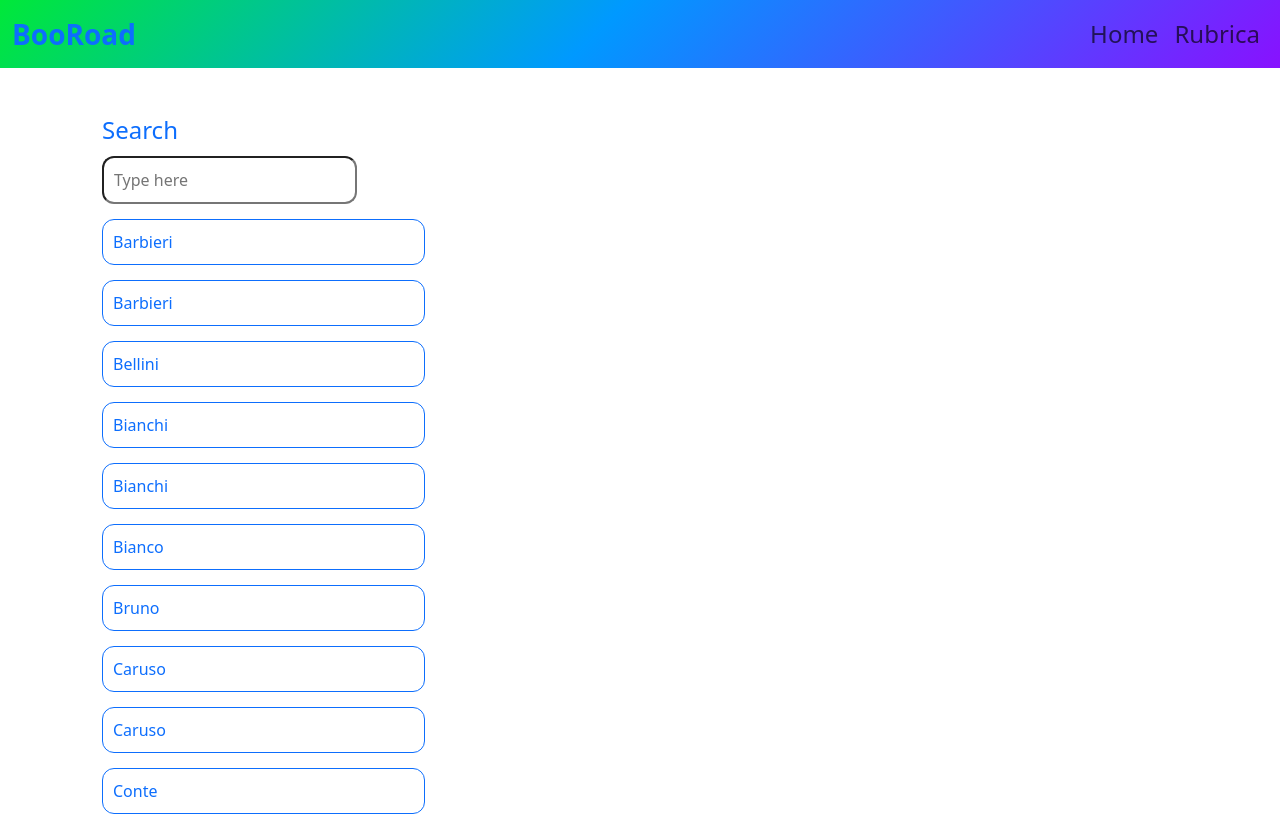
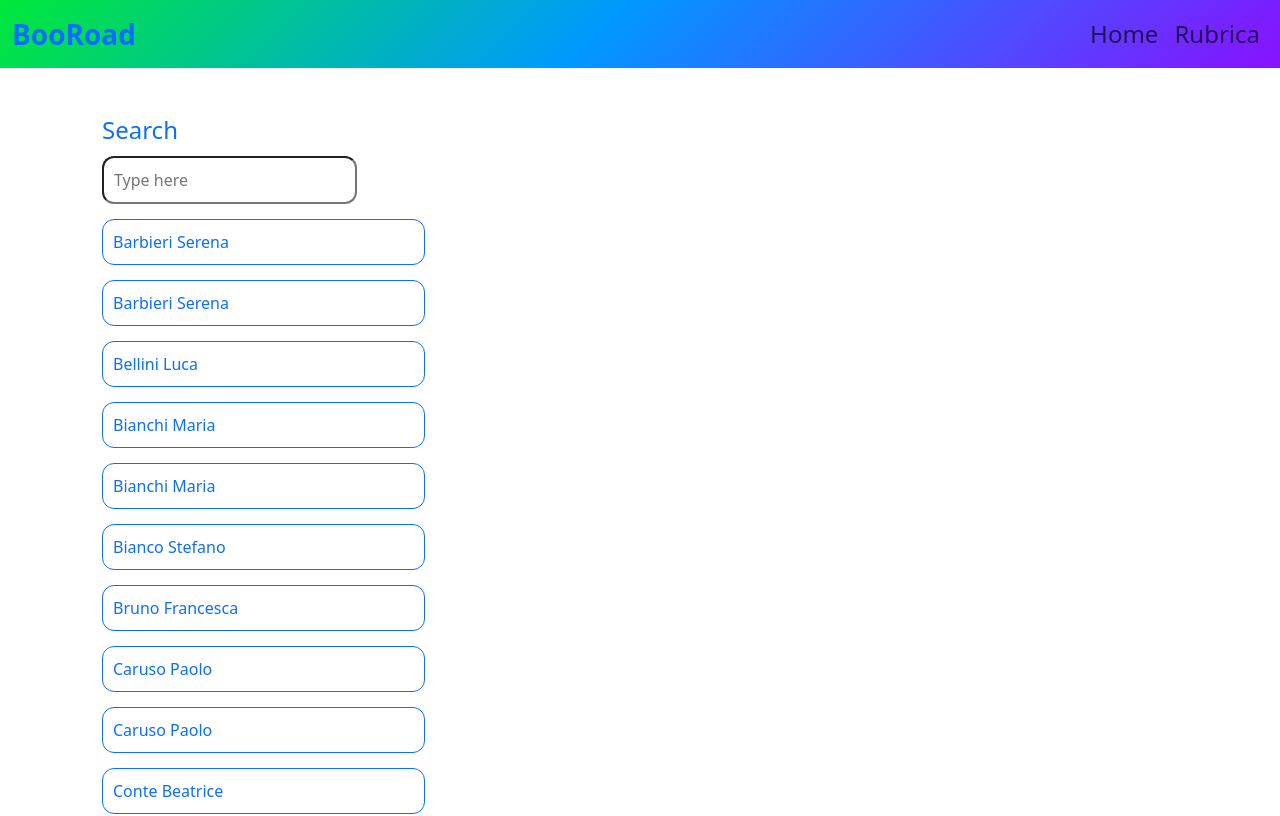
Before and after one commit to MhZ9191/soft-skill-project, a React (Vite) app: page /address-book in a window 1280 px wide. Shown: the top 816 px of the page. Built offline with nearby package versions, Linux system fonts and the light colour scheme.

Commit message:
change "nome" with "name"

```diff
--- a/src/pages/AddressBookPage.jsx
+++ b/src/pages/AddressBookPage.jsx
@@ -17,7 +17,7 @@ export default function AddressBookPage() {
     const tempo = travelersSorted.filter(
       (el) =>
         el.cognome.toLowerCase().includes(search.toLowerCase()) ||
-        el.nome.toLowerCase().includes(search.toLowerCase()),
+        el.name.toLowerCase().includes(search.toLowerCase()),
     );
     setResults(tempo);
   };
@@ -57,7 +57,7 @@ export default function AddressBookPage() {
                       className="spec-span"
                       onClick={() => handleInfo(el.id)}
                     >
-                      {el.cognome} {el.nome}
+                      {el.cognome} {el.name}
                     </span>
                     <div
                       className={
```
